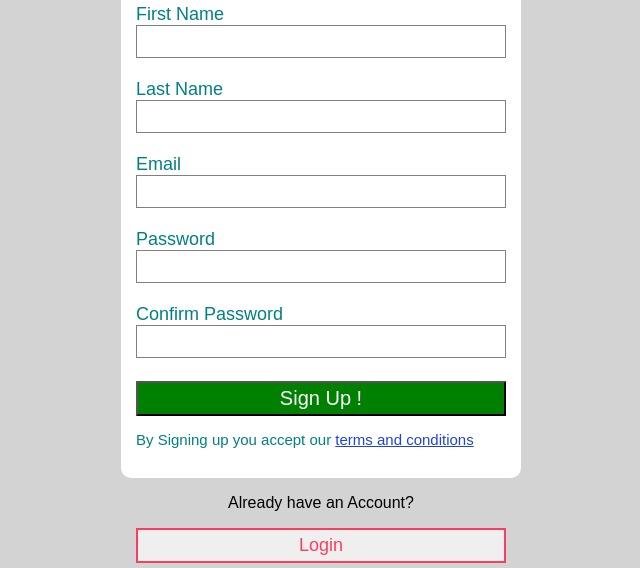
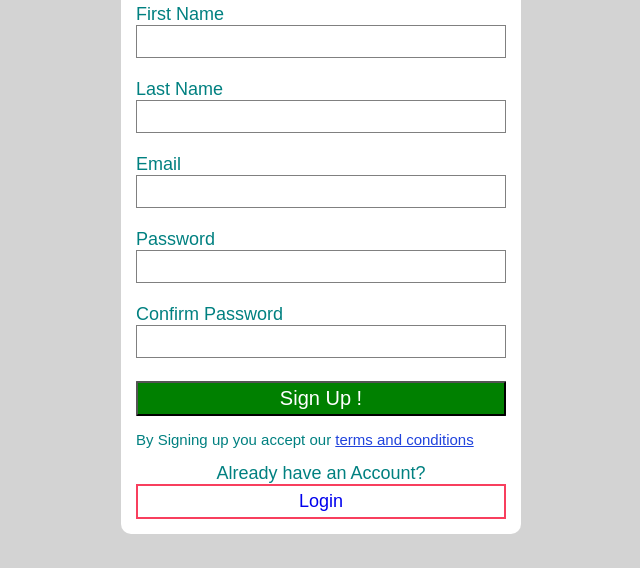
Before and after one commit to Chibuigwe-Amaliri/Credit_App, a plain HTML site: page signup.html in a window 1280 px wide. Shown: the part 266-834 px from the top of the page, without its empty margins (319-959 px from the left). After the commit the page ends 805 px from the top, so only its background shows below. Drawn offline with Linux system fonts and the light colour scheme.

Commit message:
Changes to be committed:

```diff
--- a/signup.css
+++ b/signup.css
@@ -63,16 +63,20 @@ form {
 .main2 {
   text-align: center;
 }
-#login {
+.loginquickcredit {
     width: 370px;
-    color: #f83f5e;
     border:2px solid #f83f5e;
     padding: 5px;
     font-size: 18px;
+
 }
-#login:hover {
+.loginquickcredit a {
+    text-decoration: none;
+
+}
+#myform .loginquickcredit:hover {
+    background-color: #f83f5e;
     color: white;
-    background-color: #f83f5e;
 }
 .main2 {
     text-align: center;
--- a/signup.html
+++ b/signup.html
@@ -44,15 +44,15 @@
                     <div class="p">
                         <p>By Signing up you accept our <span>terms and conditions</span></p>
                     </div>
+
+                    <div class="main2">
+                        <span>Already have an Account?</span>
+                        <div class="loginquickcredit">
+                            <a class="active" href="login.html">Login</a>
+                       </div>
+                    </div>
                 </form>
         </div>
-        <div class="main2">
-            <p>Already have an Account?</p>
-            <div class="loginquickcredit"></div>
-                <a class="active" href="login.html">
-                    <input type="submit" value="Login" id="login">
-                </a>
-           </div>
-        </div>
+
     </body>
 </html>
```
Also changed, not shown: index.html (+1 -1 lines), login.html (+1 -1 lines).
